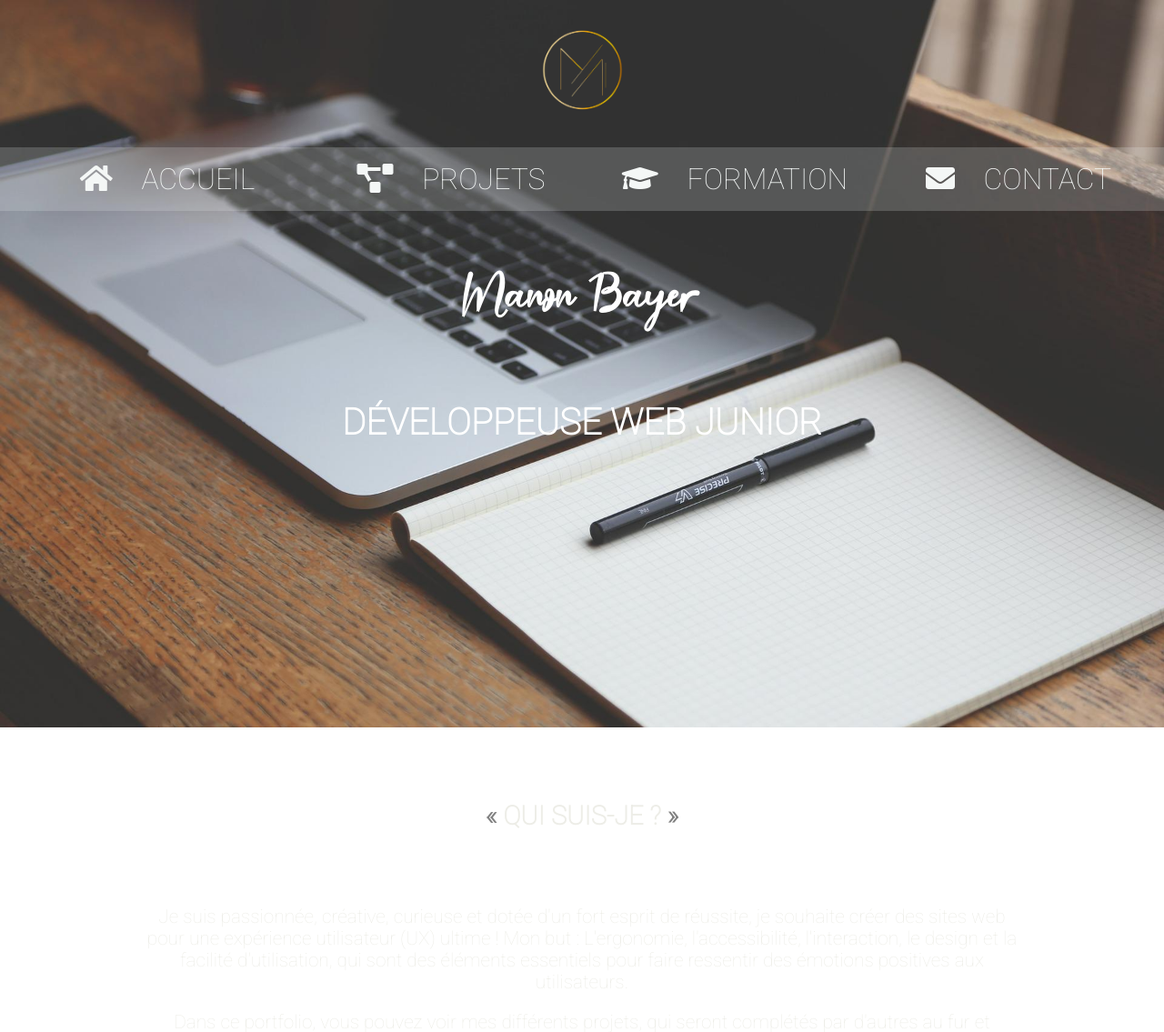
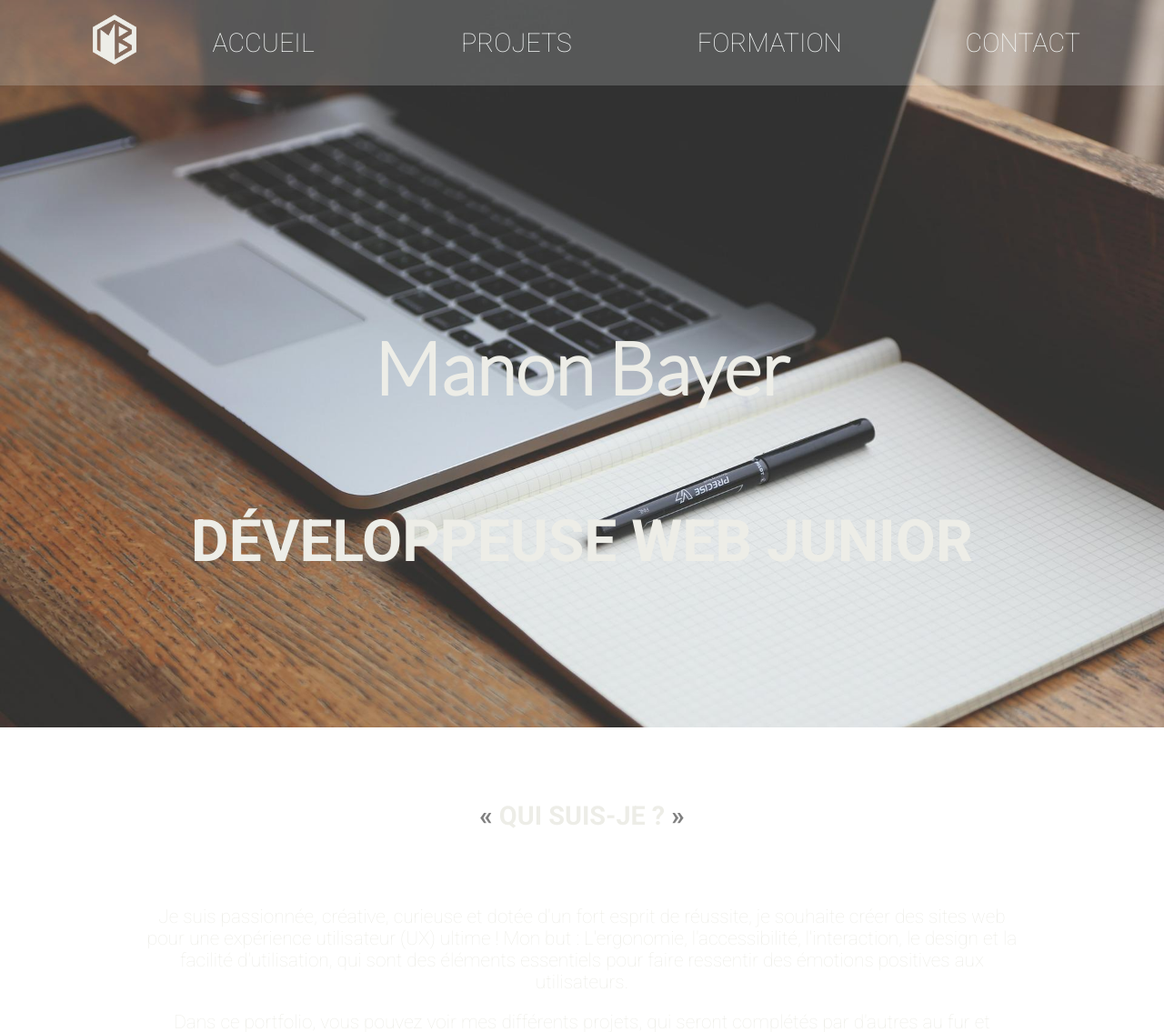
Before and after one commit to ManonDev/portfolio, a PHP site: page /maintenance.php in a window 1280 px wide. Shown: the top 1135 px of the page at 91% size. Run offline with PHP 8.4, Linux system fonts and the light colour scheme; some libraries are stand-ins or nearby versions.

Commit message:
update header

```diff
--- /dev/null
+++ b/animate.js
@@ -0,0 +1,19 @@
+const htmlP = document.getElementById("dev");
+const txt = htmlP.dataset.label;
+let i 	= 0 ;
+
+function showLetters()
+{
+  let timeOut ;
+  if(i < txt.length)
+	{
+	  htmlP.innerHTML += `<span>${txt[i]}</span>`;
+	  timeOut = setTimeout(showLetters,080);
+	  i++
+	}
+	else
+	{
+	  clearTimeout(timeOut);
+	}
+}
+showLetters();
--- a/design/header.php
+++ b/design/header.php
@@ -4,19 +4,21 @@
     </head>
 
     <body>
-
-        <div id="header">
+        <div id="main">
             <!--HEADER-->
             <header>
-                <div>
                     <!--NAV-->
                     <nav class="navbar">
-                        <img src="pictures/logo.png" alt="logo" id="logo" title="Mon logo">
+
                         <ul class="navbar-menu">
-                            <li></li>
+                            <li id="logo">
+                                <img src="pictures/logo2.png" alt="logo" class="logo animate__animated animate__flipInY" title="Mon logo">
+                            </li>
                             <li class="navbar-item">
                                 <a class="navbar-link" href="index.html" title="Aller à l'accueil">
-                                    <i class="fas fa-home navbar-icon"></i>
+                                    <i>
+                                    <img src="pictures/logo2.png" alt="logo animate__animated animate__flipInY" class="logo" title="Mon logo">
+                                    </i>
                                     <span class="navbar-title">Accueil</span>
                                 </a>
                             </li>
@@ -40,12 +42,16 @@
                             </li>
                         </ul>
                     </nav>
-                </div>
-                <div id="name">
+            </header>
+            <div id="name">
                     <h1>Manon Bayer</h1>
-                    <h2>Développeuse Web Junior</h2>
-                </div>
-            </header>
+                    <h2 id="dev" data-label="Développeuse Web Junior"></h2>
+            </div>
+            <div>
+
+            </div>
         </div>
+        <script src="animate.js"></script>
+        <script src="scroll.js"></script>
     </body>
 </html>
--- a/design/styles.css
+++ b/design/styles.css
@@ -5,6 +5,9 @@
     --white-color-texte : #EDEDE7;
 
 }
+
+
+
 
 /* GENERAL */
 *{
@@ -24,14 +27,11 @@ p {
 }
 
 header {
-    display: flex;
-    flex-direction: column;
-    color: white;
+    color: var(--white-color-texte);
     text-align: center;
-    height: 100vh;
 }
 
-#header {
+#main{
     background-image: url('../pictures/main-picture.jpg');
     background-size: cover;
     position: relative;
@@ -39,20 +39,24 @@ header {
     height: 100vh;
 }
 
-
 #name {
-    align-self: center;
+    height: 100%;
+    display: flex;
+    flex-direction: column;
+    align-items: center;
+    justify-content: center;
 }
 
 h1 {
-    font-family: 'malinda', arial, sans-serif;
-    font-size: 3em;
+    font-family: 'Lato', sans-serif;
+    font-size: 5em;
 }
 
 h2 {
     text-transform: uppercase;
-    font-size: 2.5em;
-    padding: 15px;
+    font-size: 4em;
+    font-weight: bold;
+    color: var(--dark-color);
 }
 
 h3:before {
@@ -90,11 +94,15 @@ a {
 }
 
 #logo {
-    width: 8rem;
-    animation-name: flipInY;
-    animation-duration: 4s;
-    border-radius: 50%;
+    padding-left: 3em;
 }
+
+.logo {
+    width: 3rem;
+
+}
+
+
 
 #presentation  {
     margin: auto;
@@ -107,7 +115,7 @@ a {
 .navbar {
     text-align: center;
     top: 0;
-    font-size: 2em;
+    font-size: 1.8em;
     height: auto;
     width: 100%;
 }
@@ -115,7 +123,7 @@ a {
 
 .navbar-menu {
     display: flex;
-    justify-content: center;
+    align-items: center;
     background-color: rgba(236, 240, 241, 0.2);
     padding: 1rem;
     list-style-type: none;
@@ -124,12 +132,17 @@ a {
 
 .navbar-item {
     width: 100%;
+    align-self: center;
 }
 
 .navbar-link {
     width: 100%;
     text-transform: uppercase;
     color: var(--white-color);
+}
+
+.navbar-link > i {
+    display: none;
 }
 
 .navbar-icon {
@@ -373,9 +386,11 @@ footer {
 @media all and (max-width: 1000px) {
     /* HEADER*/
     header h1 { font-size: 2rem; padding: 5px;}
-    header h2 { font-size: 1em; }
-    #logo {width: 10rem;}
+    header h2 { font-size: 1.5rem; }
+    #logo { display: none;}
+    .logo {width: 2.2rem;}
     /* NAV */
+    .navbar-link > i { display: block;}
     .navbar-title { display: none; }
     /* PROJET */
     .projet { width: 100%; margin: 15px auto; }
--- a/maintenance.php
+++ b/maintenance.php
@@ -6,10 +6,13 @@
         <meta name="viewport" content="width=device-width, initial-scale=1.0">
         <meta type="description" content="Portfolio 2021, contenant divers projets web.">
         <link href="./design/styles.css" rel="stylesheet">
-        <link rel="preconnect" href="https://fonts.gstatic.com">
+        <link rel="preconnect" href="https://fonts.gstatic.com" crossorigin="">
         <link href="https://fonts.googleapis.com/css2?family=Roboto:wght@100&display=swap" rel="stylesheet">
         <link rel="stylesheet" href="https://pro.fontawesome.com/releases/v5.10.0/css/all.css" integrity="sha384-AYmEC3Yw5cVb3ZcuHtOA93w35dYTsvhLPVnYs9eStHfGJvOvKxVfELGroGkvsg+p" crossorigin="anonymous"/>
-        <link rel="icon" type="image/ico" href="pictures/logo.png"/>
+        <link rel="preconnect" href="https://fonts.googleapis.com">
+        <link href="https://fonts.googleapis.com/css2?family=Lato:wght@300&display=swap" rel="stylesheet">
+        <link href="https://fonts.googleapis.com/css2?family=Roboto:wght@700&display=swap" rel="stylesheet">
+        <link rel="icon" type="image/ico" href="pictures/logo1.png"/>
         <title>Manon Bayer | DevFE</title>
     </head>
     <!-- Global site tag (gtag.js) - Google Analytics -->
--- /dev/null
+++ b/scroll.js
@@ -0,0 +1,4 @@
+window.addEventListener('scroll', () => {
+    let h2 = document.getElementById('dev');
+    h2.style = 'color: var(--white-color-texte)';
+});
```
Also changed, not shown: pictures/logo.png, pictures/logo1.png (added), pictures/logo2.png (added).
